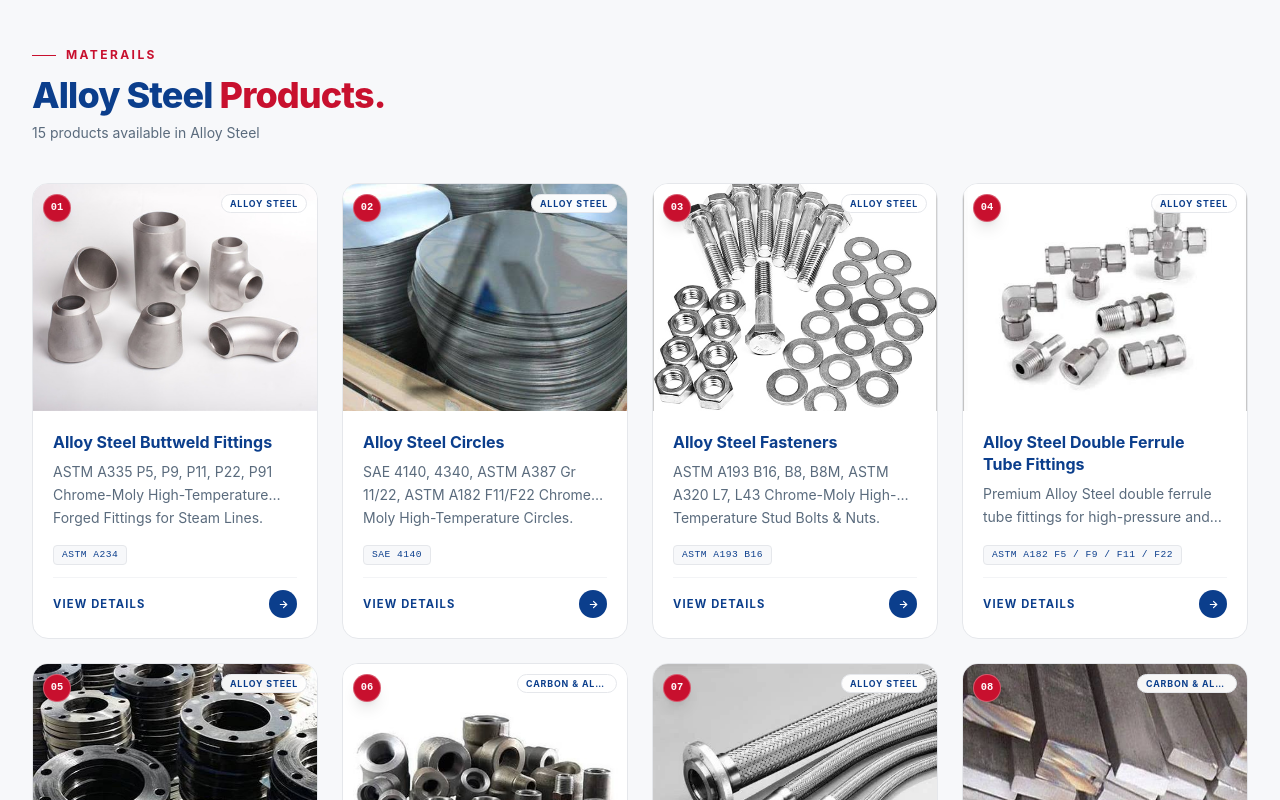
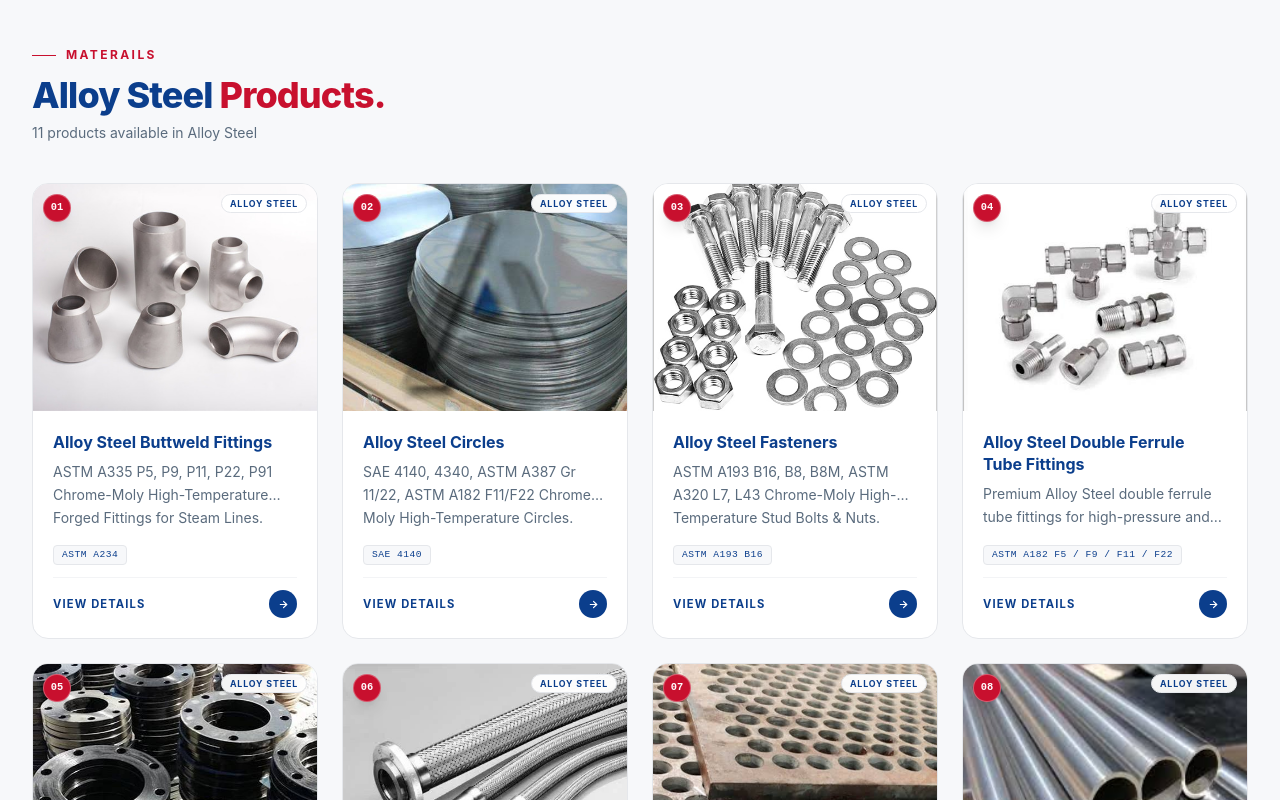
Before and after one commit to RajanPal920/Shreeganeshsteel-website, a React (Vite) app: page /materials/alloy-steel in a window 1280 px wide. Shown: the part 860-1660 px from the top of the page. Built offline with nearby package versions, Linux system fonts and the light colour scheme.

Commit message:
correction in material page

```diff
--- a/src/pages/MaterialDetail.jsx
+++ b/src/pages/MaterialDetail.jsx
@@ -24,16 +24,20 @@ const getAllProducts = () => {
 // ============================================
 // MATERIAL → KEYWORDS MAP (strict)
 // ============================================
+// ============================================
+// MATERIAL SLUG → EXACT materialGroup MATCH
+// (strict — no partial matching)
+// ============================================
 const materialKeywords = {
-  "stainless-steel": ["stainless steel", "stainless"],
-  nickel: ["nickel", "inconel", "incoloy", "monel"],
-  "high-alloys": ["hastelloy", "alloy 20", "smo 254"],
-  duplex: ["duplex"],
-  "super-duplex": ["super duplex"],
-  titanium: ["titanium"],
-  alloys: ["zirconium", "tantalum", "cu-ni"],
-  carbon: ["carbon steel", "carbon"],
-  "alloy-steel": ["alloy steel"],
+  "stainless-steel": ["Stainless Steel"],
+  carbon: ["Carbon"],
+  "alloy-steel": ["Alloy Steel"],
+  duplex: ["Duplex"],
+  "super-duplex": ["Super Duplex"],
+  nickel: ["Nickel"],
+  "high-alloys": ["High Alloys"],
+  titanium: ["Titanium"],
+  alloys: ["Alloys"],
 };
 
 // ============================================
@@ -67,15 +71,12 @@ export default function MaterialDetail() {
   // ✅ Get all products
   const allProducts = getAllProducts();
 
-  // ✅ Get keywords
-  const keywords = materialKeywords[material.slug] || [
-    material.name.toLowerCase(),
-  ];
+  // ✅ EXACT MATCH — sirf wahi products jinka materialGroup exact match kare
+  const keywords = materialKeywords[material.slug] || [material.name];
 
-  // ✅ STRICT FILTER: Only match materialGroup field
   const displayProducts = allProducts.filter((p) => {
-    const materialGroup = (p.materialGroup || "").toLowerCase();
-    return keywords.some((kw) => materialGroup.includes(kw.toLowerCase()));
+    const materialGroup = (p.materialGroup || "").trim().toLowerCase();
+    return keywords.some((kw) => materialGroup === kw.trim().toLowerCase());
   });
 
   return (
```
